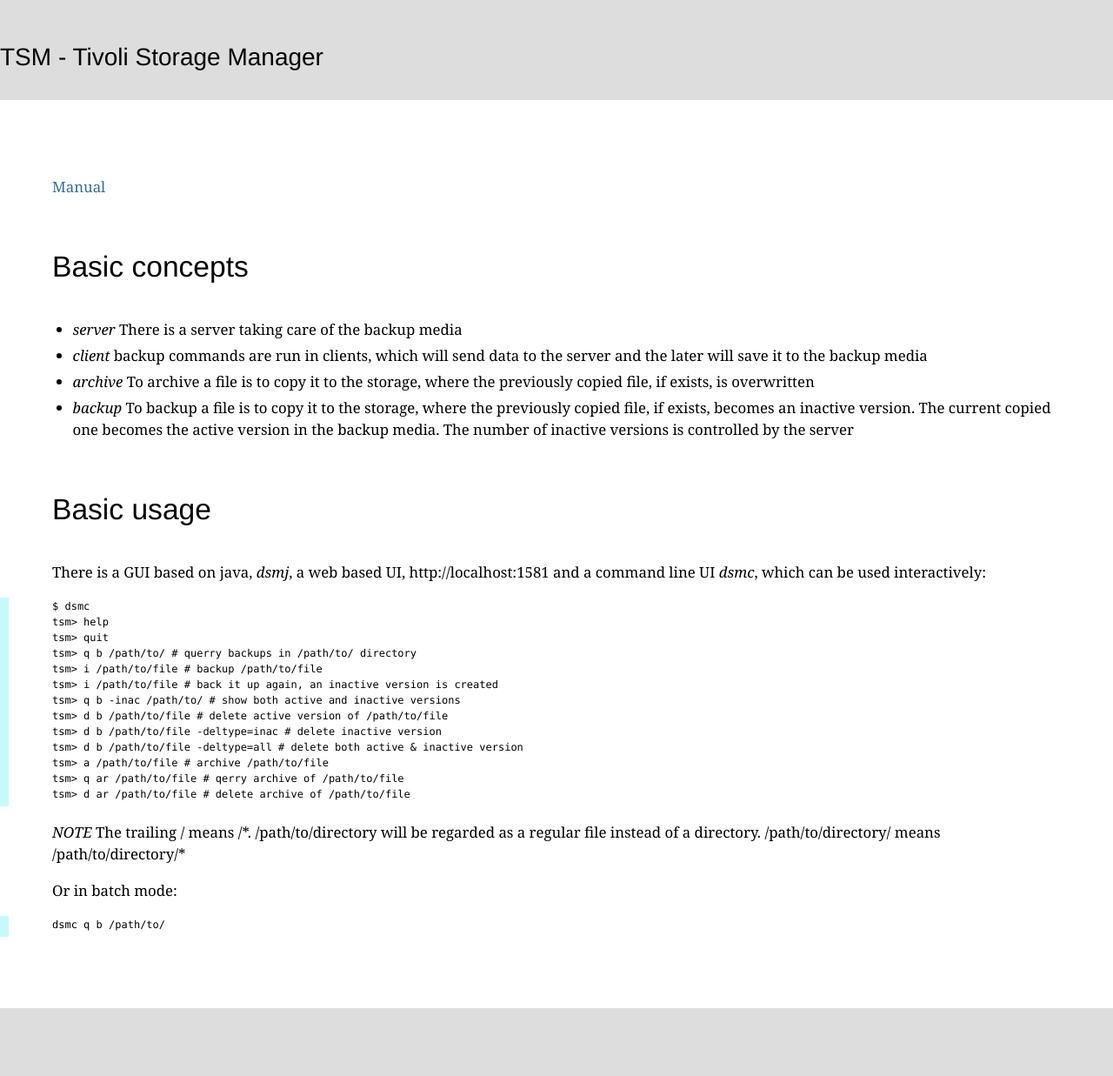
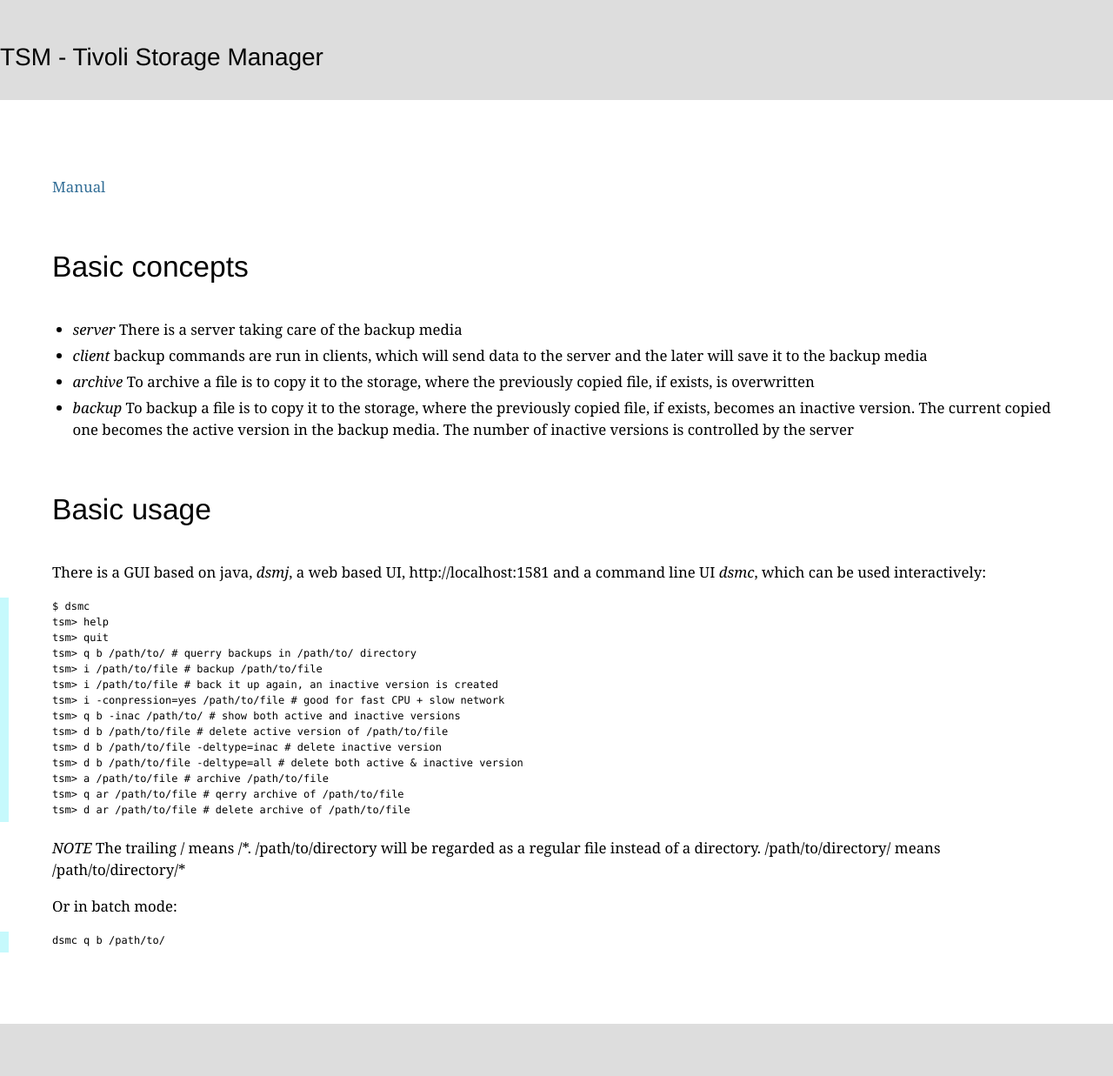
Before and after one commit to jintonic/jintonic.github.io, a Jekyll site: the page built from cs/tsm/index.md, in a window 1280 px wide. Shown: the whole page at 87% size. Built offline with Jekyll 4.4.1, drawn with Linux system fonts in a browser that asks for light colours; some web fonts are replaced; comment, search, counter and statistics services are not loaded.

Commit message:
added compression

```diff
--- a/cs/tsm/index.md
+++ b/cs/tsm/index.md
@@ -29,6 +29,7 @@
     tsm> q b /path/to/ # querry backups in /path/to/ directory
     tsm> i /path/to/file # backup /path/to/file
     tsm> i /path/to/file # back it up again, an inactive version is created
+    tsm> i -conpression=yes /path/to/file # good for fast CPU + slow network
     tsm> q b -inac /path/to/ # show both active and inactive versions
     tsm> d b /path/to/file # delete active version of /path/to/file
     tsm> d b /path/to/file -deltype=inac # delete inactive version
```
